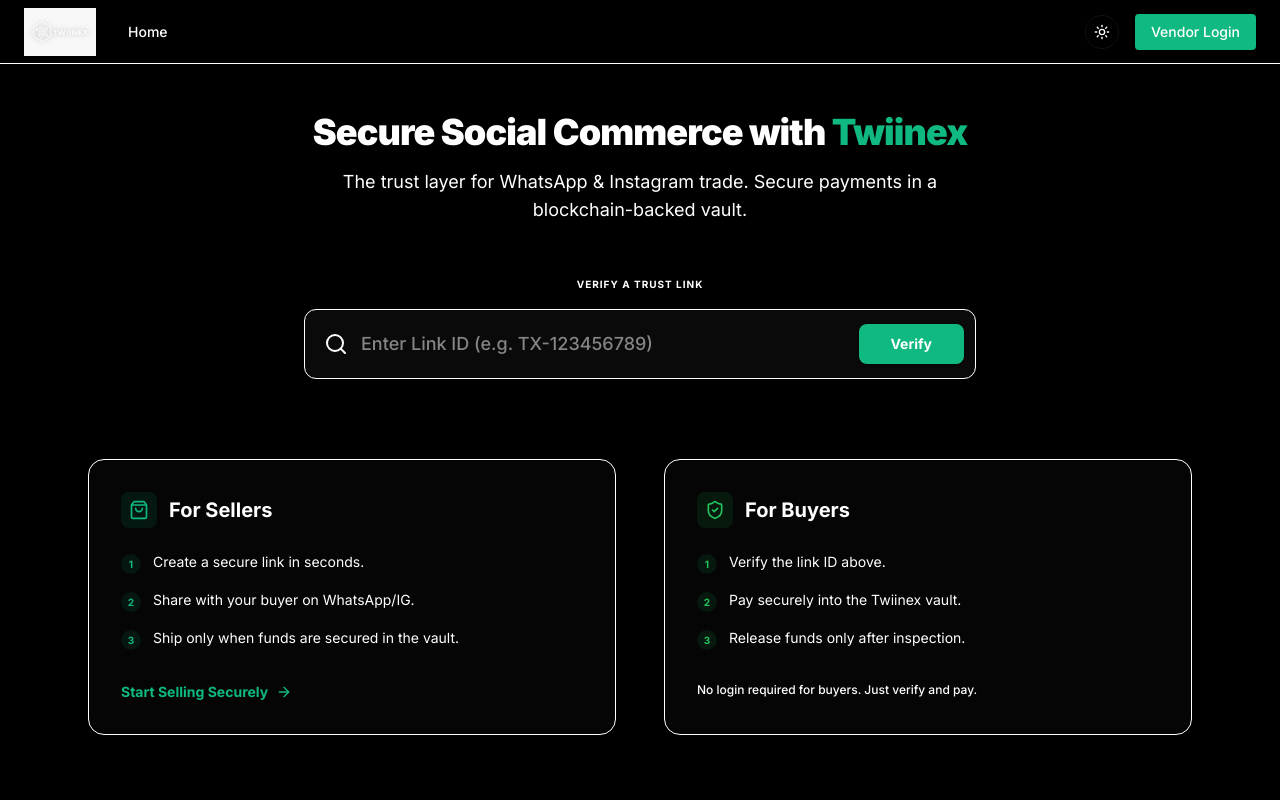
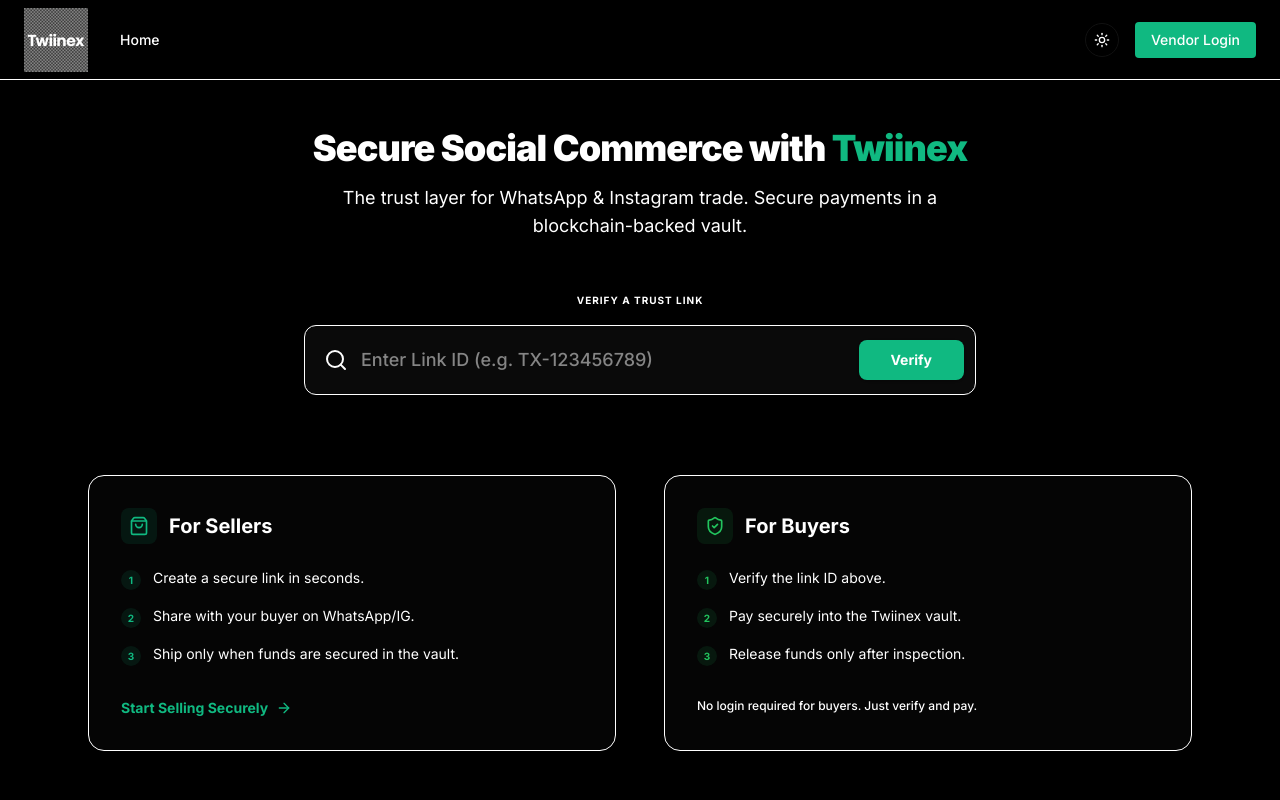
Before and after one commit to Twiineenock/Twiinex-V2, a React (Vite) app in the folder twiinex-v2-client/: page / in a window 1280 px wide. Shown: the top 800 px of the page. Built offline with nearby package versions, Linux system fonts and the light colour scheme; no server answers.

Commit message:
feat: use transparent wordmark logos and enlarge header

```diff
--- a/twiinex-v2-client/src/components/Header.tsx
+++ b/twiinex-v2-client/src/components/Header.tsx
@@ -40,10 +40,10 @@
 
 
   return (
-    <header className="h-[64px] border-b border-border-color bg-primary-bg sticky top-0 z-50 flex items-center justify-between px-6 shadow-sm">
+    <header className="h-[80px] border-b border-border-color bg-primary-bg sticky top-0 z-50 flex items-center justify-between px-6 shadow-sm">
       <div className="flex items-center gap-8">
         <Link to="/" className="flex items-center hover:opacity-80 transition-opacity">
-          <img src={currentLogo} alt="Twiinex" className="h-10 md:h-12 w-auto object-contain" />
+          <img src={currentLogo} alt="Twiinex" className="h-12 md:h-16 w-auto object-contain" />
         </Link>
 
         <nav className="hidden md:flex items-center gap-6 text-sm font-medium">
--- a/twiinex-v2-client/src/index.css
+++ b/twiinex-v2-client/src/index.css
@@ -15,7 +15,7 @@
   --accent-color: #10b981; /* Hedera Emerald */
   --success-color: #22c55e;
   --danger-color: #ef4444;
-  --header-height: 64px;
+  --header-height: 80px;
 }
 
 [data-theme='dark'] {
```
Also changed, not shown: twiinex-v2-client/src/assets/Twiinex-black.png, twiinex-v2-client/src/assets/Twiinex-white.png.
